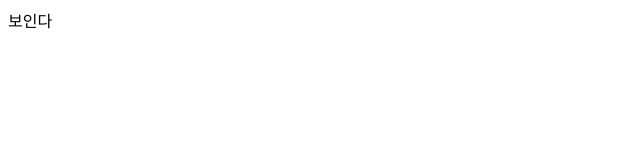
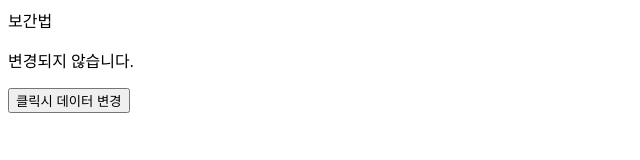
Before and after one commit to n4oah-study/vue-js, a plain HTML site: page 03 template-grammar/01.interpolation.html in a window 1280 px wide. Shown: the whole page, without its empty margins (0-640 px from the left). Drawn offline with nearby package versions, Linux system fonts and the light colour scheme.

Commit message:
interpolation 작성

```diff
--- a/03 template-grammar/01.interpolation.html
+++ b/03 template-grammar/01.interpolation.html
@@ -1,7 +1,8 @@
 <!--
     #### interpolation (보간법)
 
-    가장
+    Vue JS에서의 가장 일반적인 데이터 바인딩 형태
+    사용 방법 : {{ 데이터 변수 명 }}
 -->
 
 <html>
@@ -10,16 +11,25 @@
     </head>
     <body>
         <div id="app">
-            <p v-if="seen">보인다</p>
+            <p>{{ message }}</p>
+            <p v-once>{{ vOnceMessage }}</p>
+            <button v-on:click="onceTest">클릭시 데이터 변경</button>
         </div>
         <script src="https://unpkg.com/vue@2.4.4/dist/vue.js"></script>
         <script>
+            'use strict'
+
             var app = new Vue({
                 el: '#app',
                 data: {
-                    message: 'Hello Vue.js!',
-                    seen: true
+                    message: '보간법',
+                    vOnceMessage: '변경되지 않습니다.'
                 },
+                methods: {
+                    onceTest() {
+                        this.vOnceMessage = '데이터가 변경 되었습니다.';
+                    }
+                }
             })
         </script>
     </body>
```
